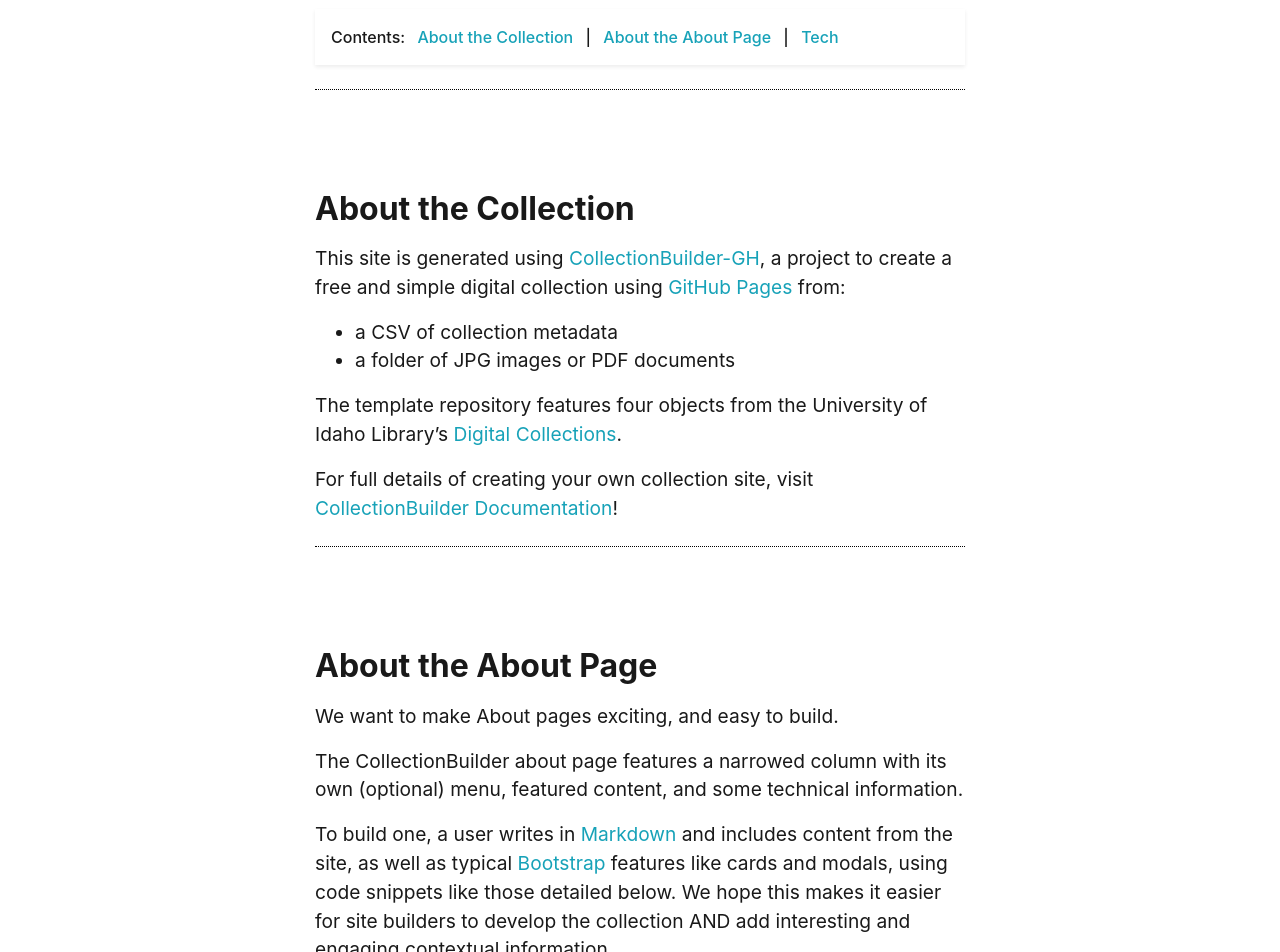
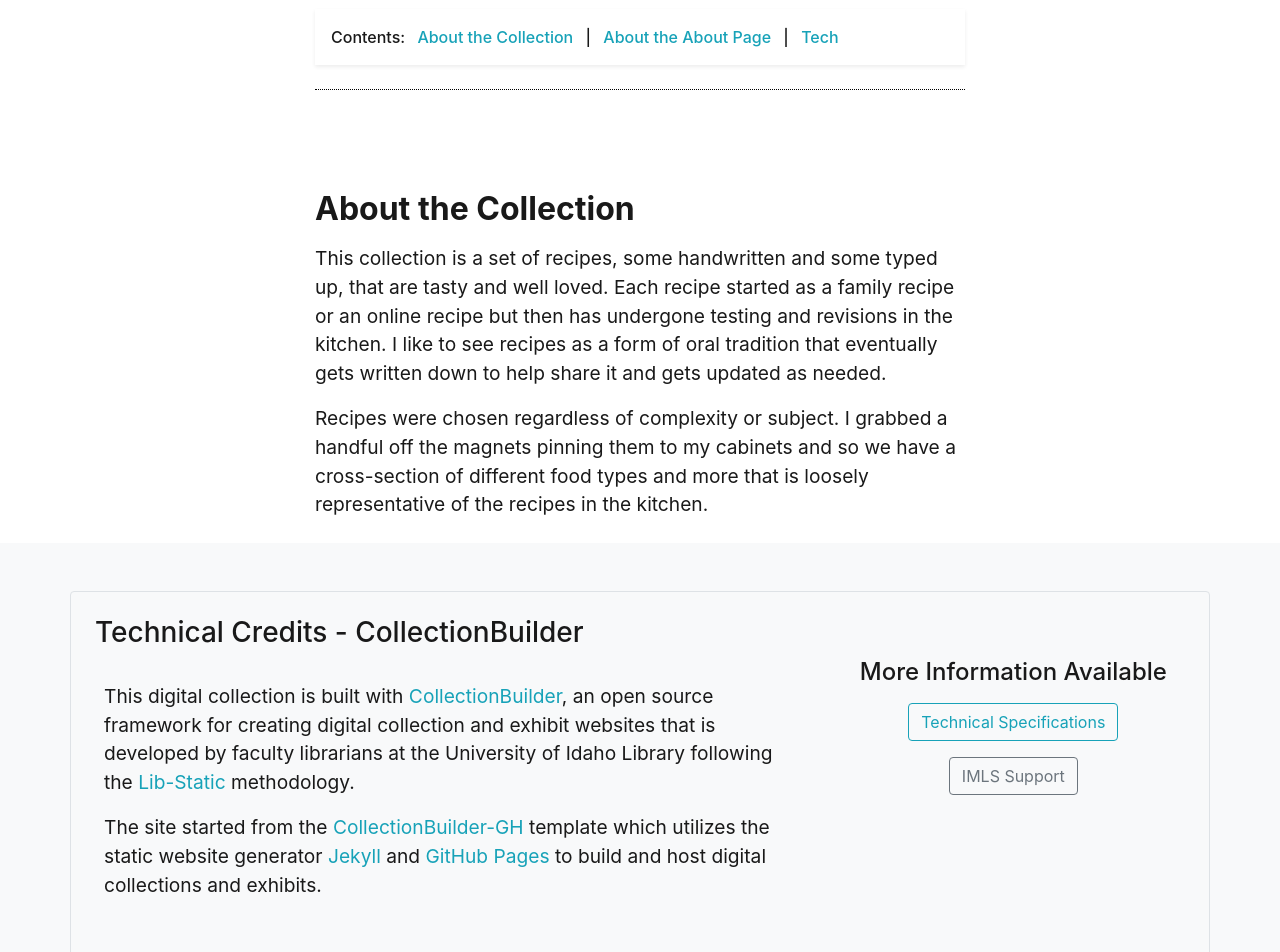
Before and after one commit to gbrei/tibbrykitchencollection, a Jekyll site: the page built from pages/about.md, in a window 1280 px wide. Shown: the part 472-1424 px from the top of the page. Built offline with Jekyll 4.4.1, drawn with Linux system fonts in a browser that asks for light colours; some of the changed text lies outside the part shown.

Commit message:
updated about

```diff
--- a/pages/about.md
+++ b/pages/about.md
@@ -8,20 +8,12 @@
 # Look in _includes/feature for options to easily add features to the page
 ---
 
-{% include feature/jumbotron.html objectid="https://cdil.lib.uidaho.edu/images/palouse_sm.jpg" %}
+{% include feature/jumbotron.html objectid= bread.jpg %}
 
 {% include feature/nav-menu.html sections="About the Collection;About the About Page" %}
 
 ## About the Collection
 
-This site is generated using [CollectionBuilder-GH](https://collectionbuilding.github.io/gh/), a project to create a free and simple digital collection using [GitHub Pages](https://pages.github.com/) from:
+This collection is a set of recipes, some handwritten and some typed up, that are tasty and well loved.  Each recipe started as a family recipe or an online recipe but then has undergone testing and revisions in the kitchen.  I like to see recipes as a form of oral tradition that eventually gets written down to help share it and gets updated as needed.
 
-- a CSV of collection metadata
-- a folder of JPG images or PDF documents
-
-The template repository features four objects from the University of Idaho Library's [Digital Collections](https://www.lib.uidaho.edu/digital).
-
-For full details of creating your own collection site, visit [CollectionBuilder Documentation](https://collectionbuilder.github.io/cb-docs/)!
-
-<!-- IMPORTANT!!! DELETE this comment and the include below when you are finished editing this page for your collection. The include below introduces about page features. They will show up on your collection's about page until you delete it.  -->
-{% include cb/about_the_about.md %}
+Recipes were chosen regardless of complexity or subject.  I grabbed a handful off the magnets pinning them to my cabinets and so we have a cross-section of different food types and more that is loosely representative of the recipes in the kitchen.
```
